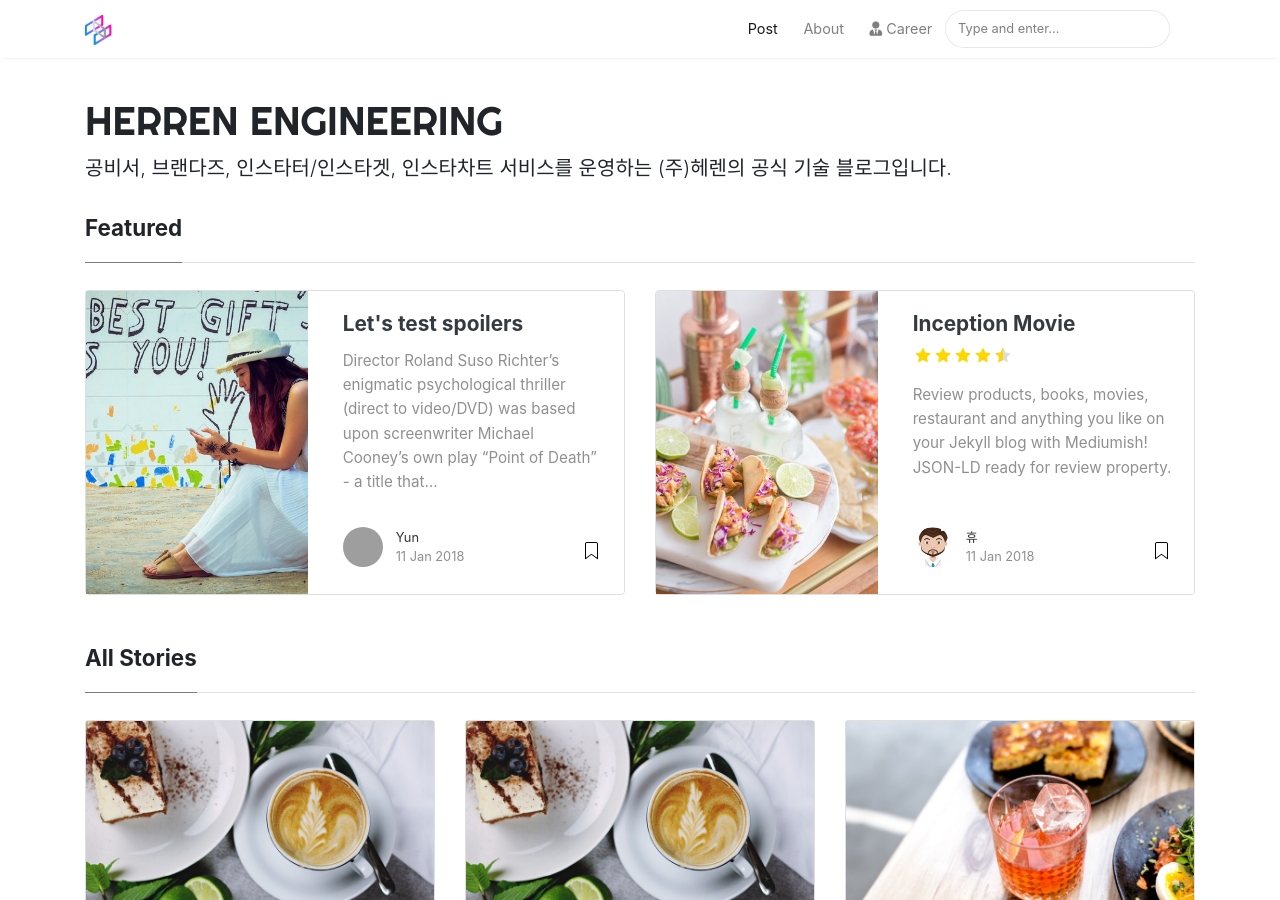
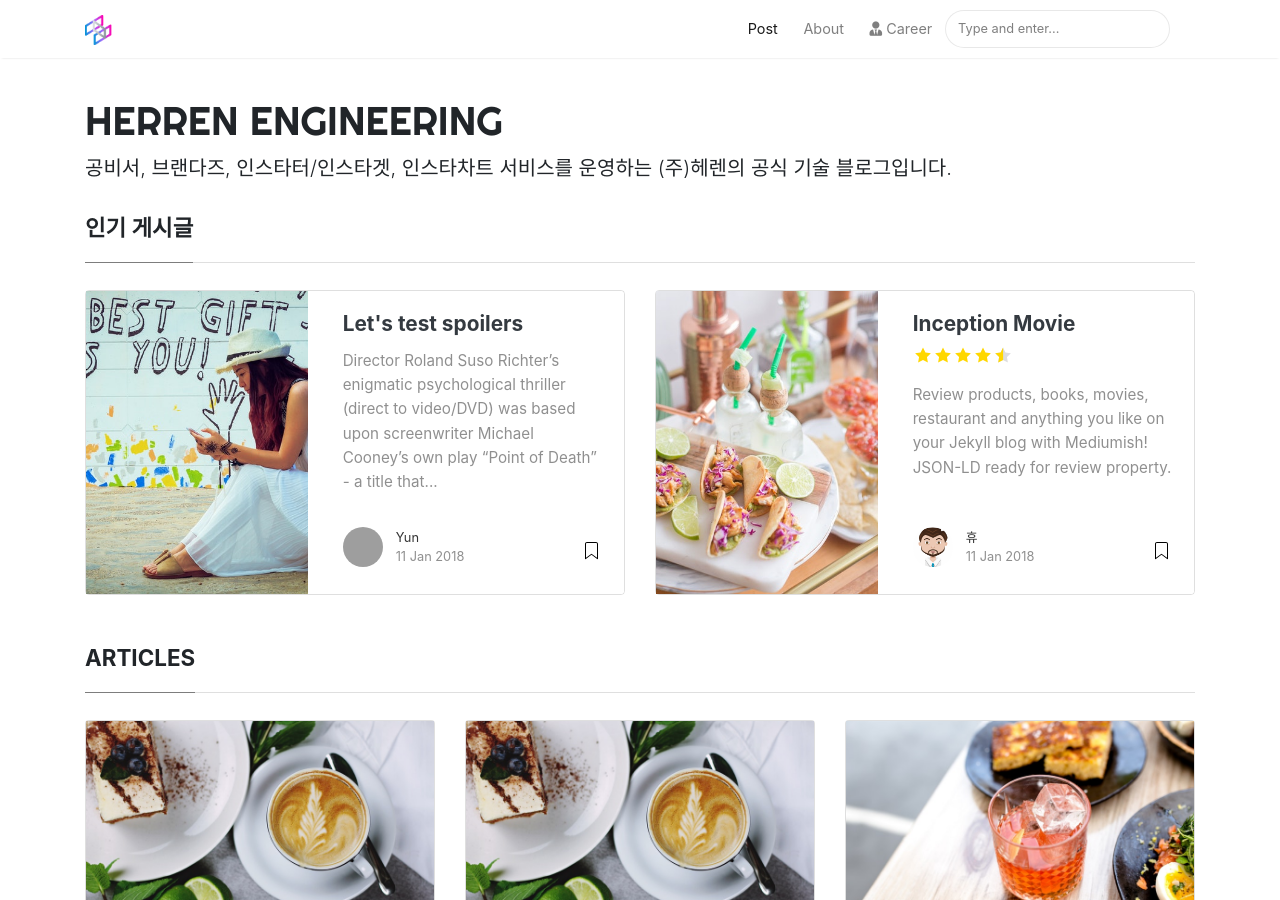
Before and after one commit to herrenofficial/engineering-blog, a Jekyll site: the page built from index.html, in a window 1280 px wide and 900 px high. Built offline with Jekyll 4.4.1, drawn with Linux system fonts in a browser that asks for light colours; nearby versions of some CDN libraries; the list of posts is cut into pages by our own code; grey boxes are pictures that could not be loaded.

Commit message:
Update index.html

```diff
--- a/index.html
+++ b/index.html
@@ -9,7 +9,7 @@ title: Home
 ================================================== -->
 <section class="featured-posts">
     <div class="section-title">
-        <h2><span>Featured</span></h2>
+        <h2><span>인기 게시글</span></h2>
     </div>
     <div class="row">
 
@@ -34,7 +34,7 @@ title: Home
 
     <div class="section-title">
 
-        <h2><span>All Stories</span></h2>
+        <h2><span>ARTICLES</span></h2>
 
     </div>
 
```
